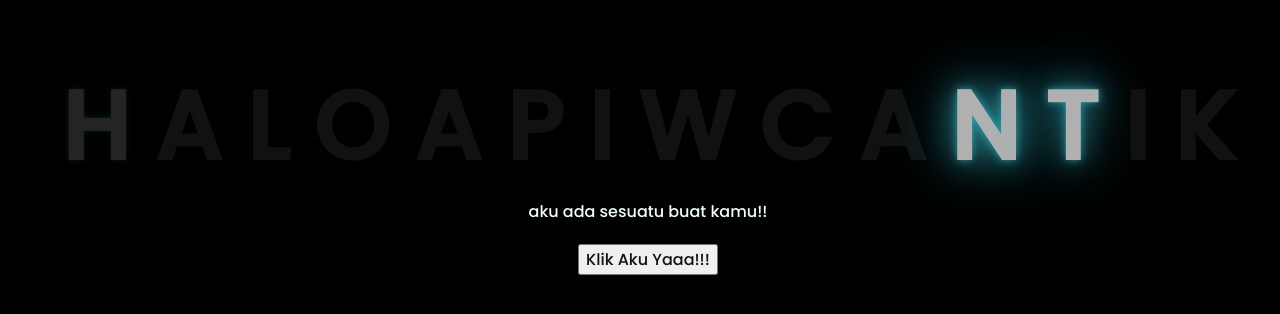
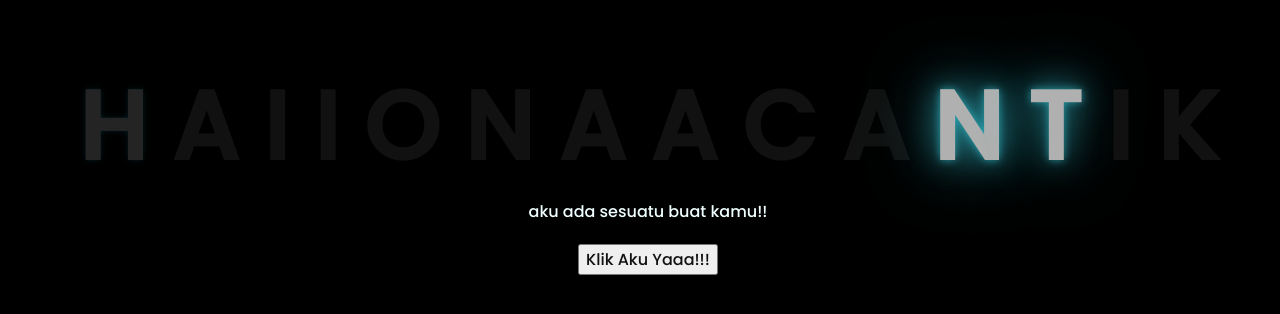
Before and after one commit to Zackhimochii/4U, a plain HTML site: page index.html in a window 1280 px wide. Shown: the part 244-558 px from the top of the page. Drawn offline with Linux system fonts and the light colour scheme.

Commit message:
Update index.html

```diff
--- a/index.html
+++ b/index.html
@@ -12,12 +12,12 @@
     <div class="greetings">
         <span>H</span>
         <span>A</span>
-        <span>L</span>
+        <span>I</span>
+        <span>I</span>
         <span>O</span>
+        <span>N</span>
         <span>A</span>
-        <span>P</span>
-        <span>I</span>
-        <span>W</span>
+        <span>A</span>
         <span>C</span>
         <span>A</span>
         <span>N</span>
```
